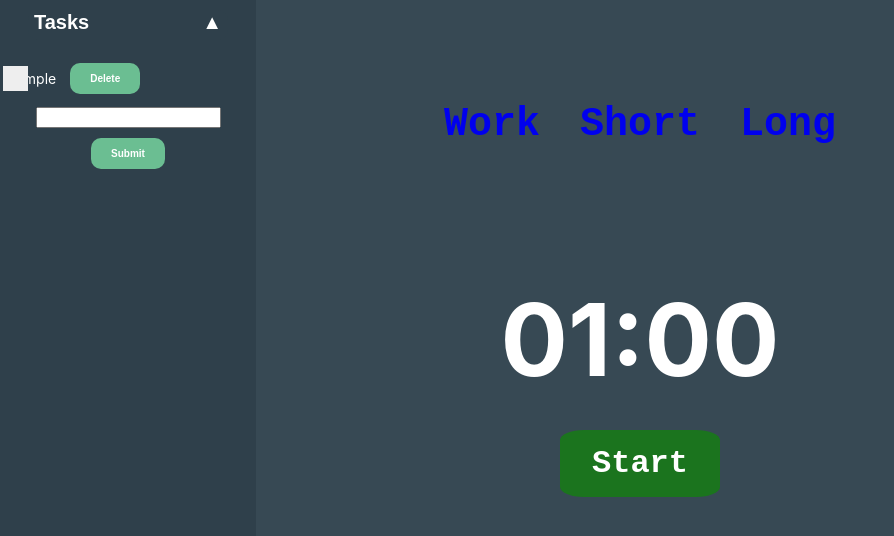
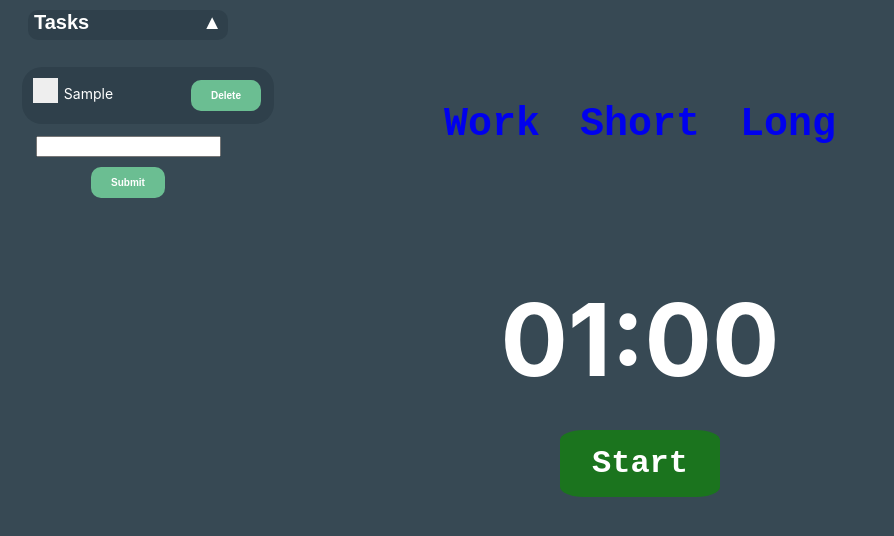
Before and after one commit to elhagen13/StudyWell, a React (Create React App) app in the folder packages/studywell-frontend/: page / in a window 1280 px wide. Both pictures are taken after typing "Sample" into the empty fields and a click on the button "Submit". Shown: the top 536 px of the page, without its empty margins (0-894 px from the left). Built offline with nearby package versions, Linux system fonts and the light colour scheme.

Commit message:
moved task to left side and changed styling

```diff
--- a/packages/studywell-frontend/src/components/taskbar/TaskBar.js
+++ b/packages/studywell-frontend/src/components/taskbar/TaskBar.js
@@ -1,5 +1,6 @@
 import React, { useState } from "react";
 import "./checkmark.css";
+import "./task.css"
 
 function TaskBarBody(props) {
   const [completedTasks, setCompletedTasks] = useState([]);
@@ -17,7 +18,8 @@ function TaskBarBody(props) {
 
     return (
       <tr key={index}>
-        <td>
+        <div className = "singleTask">
+        <td style = {{width: "15%"}}>
           <div className="checkmark_container">
             <input
               type="checkbox"
@@ -27,8 +29,12 @@ function TaskBarBody(props) {
             <span className="checkmark"></span>
           </div>
         </td>
-        <td className={taskClass}>{row.task}</td>
-        <td>
+        <td style = {{width: "60%"}}>
+          <div className = "text">
+            {row.task}
+          </div>
+        </td>
+        <td style = {{width: "25%"}}>
           <button
             className="delete_button"
             onClick={() => props.removeTask(index)}
@@ -36,7 +42,9 @@ function TaskBarBody(props) {
             Delete
           </button>
         </td>
+        </div>
       </tr>
+
     );
   });
   return <tbody>{rows}</tbody>;
@@ -44,7 +52,7 @@ function TaskBarBody(props) {
 
 function TaskBar(props) {
   return (
-    <table>
+    <table className = "table">
       <TaskBarBody tasksData={props.tasksData} removeTask={props.removeTask} />
     </table>
   );
--- a/packages/studywell-frontend/src/components/taskbar/checkmark.css
+++ b/packages/studywell-frontend/src/components/taskbar/checkmark.css
@@ -2,11 +2,14 @@
 .checkmark_container {
   display: flex;
   align-items: center;
-  position: relative;
-  margin: 0%;
+  position: absolute;
   cursor: pointer;
   font-size: 22px;
   user-select: none;
+  margin: 0%;
+  margin-left: 3%;
+  margin-top: 3%;
+  width: 100%;
 }
 
 /* Hide default checkbox */
@@ -22,7 +25,7 @@
 
 /* Custom checkbox */
 .checkmark {
-  position: absolute;
+  position: relative;
   height: 25px;
   width: 25px;
   background-color: #eee;
--- /dev/null
+++ b/packages/studywell-frontend/src/components/taskbar/task.css
@@ -0,0 +1,21 @@
+.singleTask{
+    width: 100%;
+    background-color: #2f404b;
+    margin: 10px 20px 0px 0px;
+    border-radius:20px
+}
+.completedTask{
+    white-space: normal
+}
+
+.table{
+    width: 100%;
+    margin: 5px 0px 10px 20px;
+
+}
+.text{
+    flex: 1;
+    text-align: left;
+    margin: 10px;
+    word-wrap: break-word;
+}
--- a/packages/studywell-frontend/src/pages/Page.css
+++ b/packages/studywell-frontend/src/pages/Page.css
@@ -28,7 +28,6 @@
   width: 20%;
   height: 100%;
   z-index: 10;
-  background-color: #2f404b;
 }
 
 .task_bar_off {
@@ -53,5 +52,4 @@
 .tasks {
   width: 100%;
   height: 100%;
-  background-color: #2f404b;
 }
```
